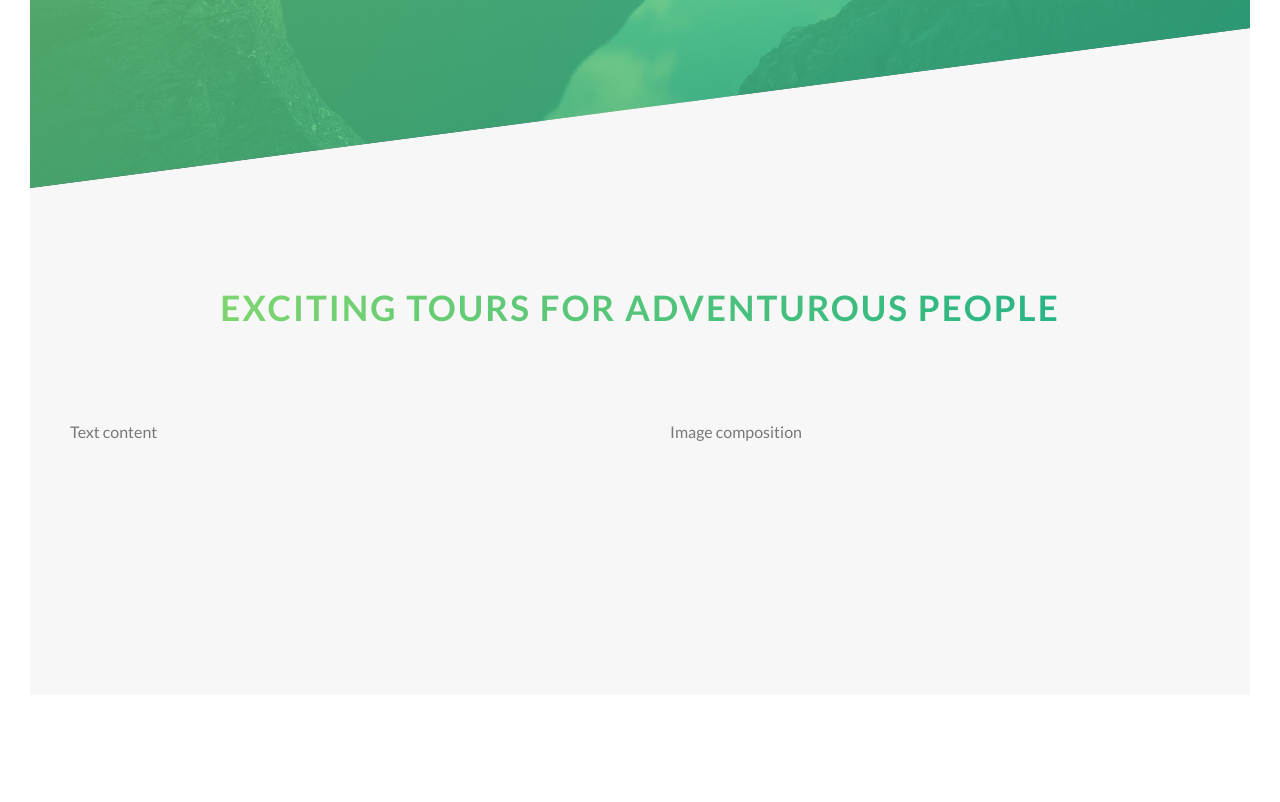
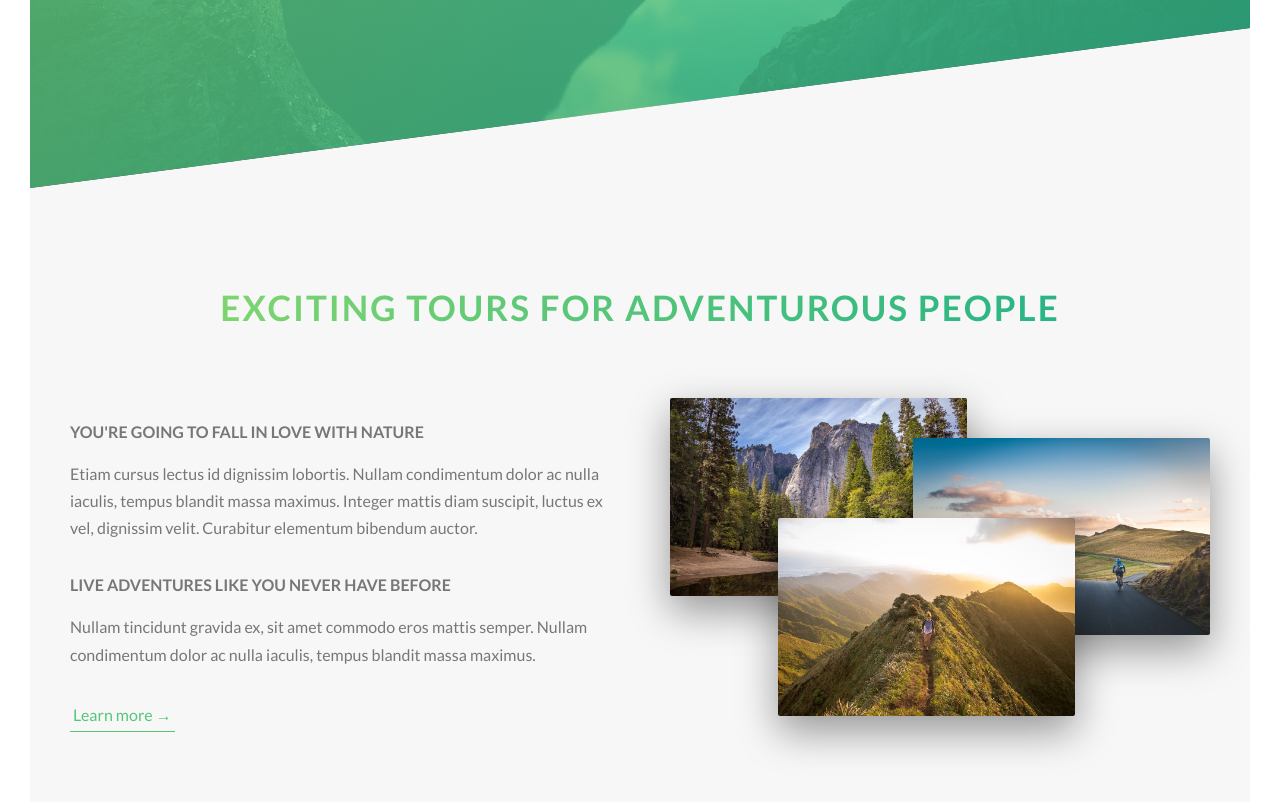
Before and after one commit to akoreh/Natours, a React (Create React App) app: page / in a window 1280 px wide. Shown: the part 602-1404 px from the top of the page. Before the commit the page ends 1327 px from the top, so only its background shows below. Built offline with nearby package versions, Linux system fonts and the light colour scheme.

Commit message:
Composition Component

```diff
--- a/src/components/About/About.js
+++ b/src/components/About/About.js
@@ -2,18 +2,27 @@ import React from 'react';
 
 import './About.css';
 import Button from '../UI/Button/Button';
+import Composition from './Composition/Composition';
 
 const about = () => (
     <section className="section-about">
-        <div className="u-center-text u-margin-bottom-8">
+        <div className="u-center-text u-margin-bottom-large">
             <h2 className="heading-secondary">Exciting tours for adventurous people</h2>
         </div>
         <div className="row">
             <div className="col-1-of-2">
-                Text content
+                <h3 className="heading-tertiary u-margin-bottom-small">You're going to fall in love with nature</h3>
+                <p className="paragraph">
+                    Etiam cursus lectus id dignissim lobortis. Nullam condimentum dolor ac nulla iaculis, tempus blandit massa maximus. Integer mattis diam suscipit, luctus ex vel, dignissim velit. Curabitur elementum bibendum auctor.
+                </p>
+                <h3 className="heading-tertiary u-margin-bottom-small">Live adventures like you never have before</h3>
+                <p className="paragraph">
+                    Nullam tincidunt gravida ex, sit amet commodo eros mattis semper. Nullam condimentum dolor ac nulla iaculis, tempus blandit massa maximus.
+                </p>
+                <Button text>Learn more &rarr;</Button>
             </div>
             <div className="col-1-of-2">
-                Image composition
+                <Composition />
             </div>
         </div>
     </section>
--- /dev/null
+++ b/src/components/About/Composition/Composition.css
@@ -0,0 +1,26 @@
+.composition {
+  position: relative; }
+  .composition__photo {
+    width: 55%;
+    box-shadow: 0 1.5rem 4rem rgba(0, 0, 0, 0.4);
+    border-radius: 2px;
+    position: absolute;
+    z-index: 10;
+    transition: all .2s; }
+    .composition__photo--p1 {
+      left: 0;
+      top: -2rem; }
+    .composition__photo--p2 {
+      right: 0;
+      top: 2rem; }
+    .composition__photo--p3 {
+      left: 20%;
+      top: 10rem; }
+    .composition__photo:hover {
+      outline: 1.5rem solid #55c57a;
+      outline-offset: 2rem;
+      transform: scale(1.05) translateY(-0.5rem);
+      box-shadow: 0 2.5rem 4rem rgba(0, 0, 0, 0.5);
+      z-index: 20; }
+  .composition:hover .composition__photo:not(:hover) {
+    transform: scale(0.95); }
--- /dev/null
+++ b/src/components/About/Composition/Composition.js
@@ -0,0 +1,16 @@
+import React from 'react';
+
+import './Composition.css';
+import Photo1 from '../../../assets/img/nat-1-large.jpg';
+import Photo2 from '../../../assets/img/nat-2-large.jpg';
+import Photo3 from '../../../assets/img/nat-3-large.jpg';
+
+const composition = () => (
+    <div className="composition">
+        <img className="composition__photo composition__photo--p1" src={Photo1} alt="Composition p1"/>
+        <img className="composition__photo composition__photo--p2" src={Photo2} alt="Composition p2"/>
+        <img className="composition__photo composition__photo--p3" src={Photo3} alt="Composition p3"/>
+    </div>
+);
+
+export default composition;
--- /dev/null
+++ b/src/components/About/Composition/Composition.scss
@@ -0,0 +1,41 @@
+@import '../../../sass/abstracts/_variables';
+
+.composition {
+    position: relative;
+
+    &__photo {
+        width: 55%;
+        box-shadow: 0 1.5rem 4rem rgba($color-black, .4);
+        border-radius: 2px;
+        position: absolute;
+        z-index: 10;
+        transition: all .2s;
+
+        &--p1 {
+            left: 0;
+            top: -2rem;
+        }
+
+        &--p2 {
+            right: 0;
+            top: 2rem;
+        }
+
+        &--p3 {
+            left: 20%;
+            top: 10rem;
+        }
+
+        &:hover{
+            outline: 1.5rem solid $color-primary;
+            outline-offset: 2rem;
+            transform: scale(1.05) translateY(-.5rem);
+            box-shadow: 0 2.5rem 4rem rgba($color-black, .5);
+            z-index: 20;
+        }
+    }
+
+    &:hover &__photo:not(:hover){
+        transform: scale(.95);
+    }
+}
--- a/src/index.css
+++ b/src/index.css
@@ -40,6 +40,16 @@ body {
     transform: skewY(2deg) skewX(15deg) scale(1.1);
     text-shadow: 0.5rem 1rem 2rem rgba(0, 0, 0, 0.2); }
 
+.heading-tertiary {
+  font-size: 1.6rem;
+  font-weight: 700;
+  text-transform: uppercase; }
+
+.paragraph {
+  font-size: 1.6rem; }
+  .paragraph:not(:last-child) {
+    margin-bottom: 3rem; }
+
 .row {
   max-width: 114rem;
   margin: 0 auto; }
@@ -69,8 +79,14 @@ body {
 .u-center-text {
   text-align: center; }
 
-.u-margin-bottom-8 {
+.u-margin-bottom-large {
   margin-bottom: 8rem; }
+
+.u-margin-bottom-medium {
+  margin-bottom: 4rem; }
+
+.u-margin-bottom-small {
+  margin-bottom: 1.5rem; }
 
 *,
 *::after,
```
